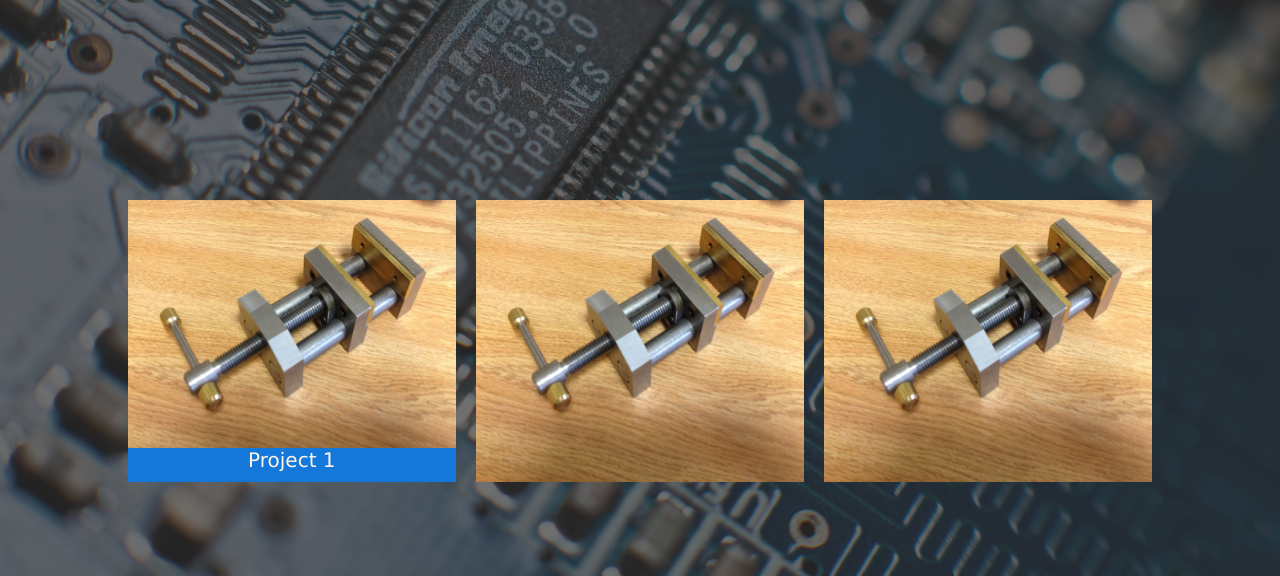
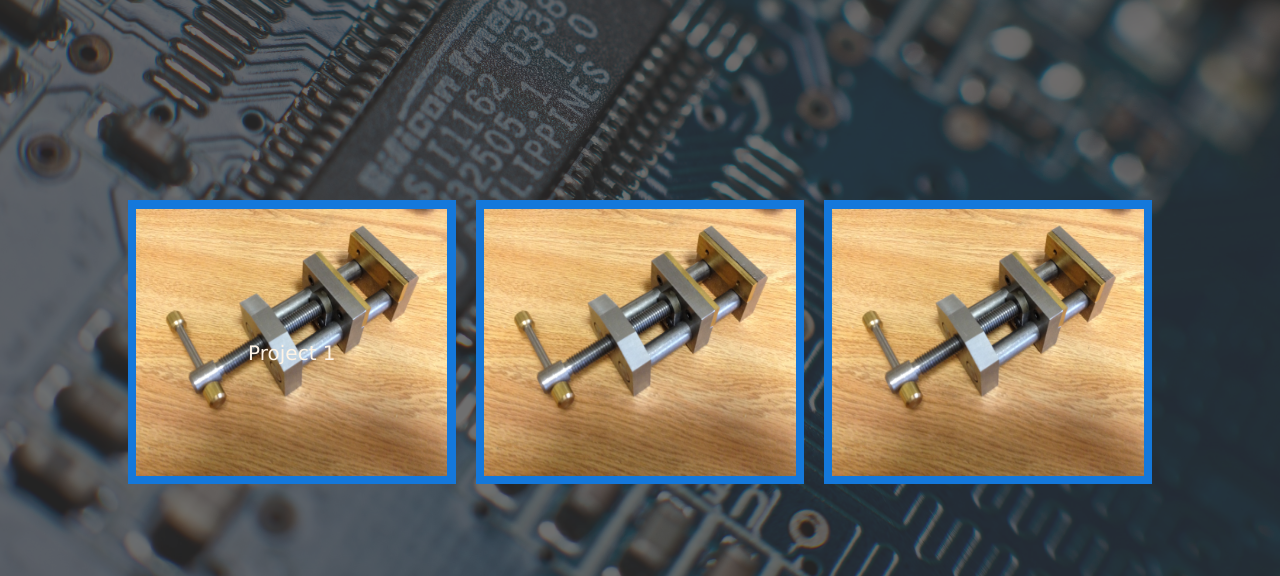
Before and after one commit to ColtThomas/coltthomas.github.io, a PHP site: page / in a window 1280 px wide. Shown: the part 363-939 px from the top of the page. Run offline with PHP 8.4, Linux system fonts and the light colour scheme.

Commit message:
forgot style sheet

```diff
--- a/styles/style.css
+++ b/styles/style.css
@@ -135,20 +135,23 @@ background: url("../images/home.jpg") no-repeat center center fixed;
   }
 
   .feature-box img {
-      height: 100%;
-      width: 100%;
+      height: 95%;
+      width: 95%;
       overflow: hidden;
       position: absolute;
+      padding: 2.5% 2.5%;
+      background-color: #1478DB;
   }
 
-  .feature-box div {
+  .title {
       width: 100%;
-      height: 12%;
-      top: 88%;
+      color: #fff;
+      /*height: 12%;*/
+      top: 50%;
       position: absolute;
       text-align: center;
       /*opacity: 0.5;*/
-      background-color: #1478DB;
+      /*background-color: #1478DB;*/
       /*background: rgba(20,120,219,0.5);*/
   }
   .featureOne {
```
